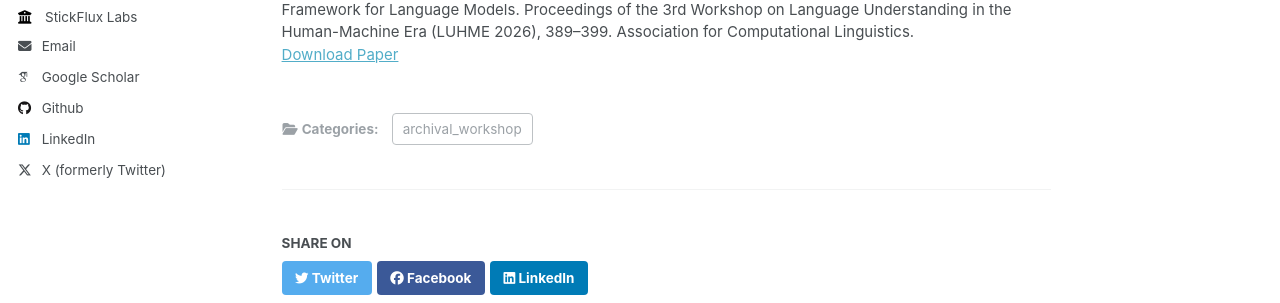
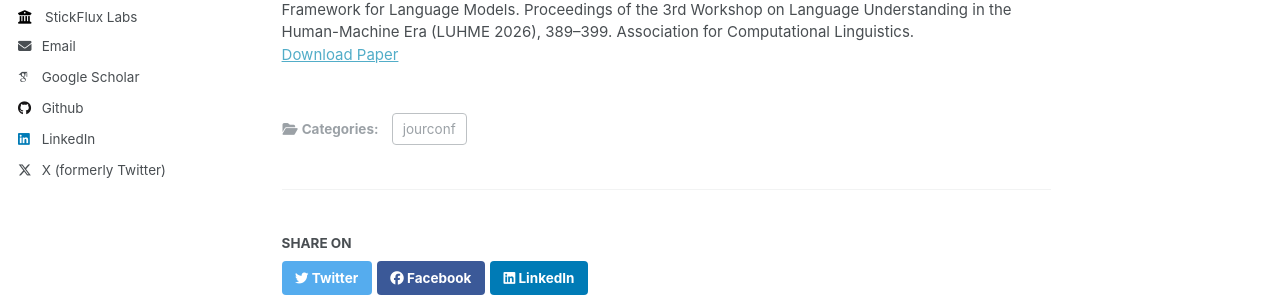
Before and after one commit to yananlong/yananlong.github.io, a Jekyll site: the page built from _publications/2026-sedimented-use-borrowed-competence.md, in a window 1280 px wide and 1221 px high. Shown: the part 413-716 px from the top of the window. Built offline with Jekyll 4.4.1, drawn with Linux system fonts in a browser that asks for light colours; some web fonts are replaced.

Commit message:
Group archival LUHME publication with journals and conferences

```diff
--- a/_publications/2026-sedimented-use-borrowed-competence.md
+++ b/_publications/2026-sedimented-use-borrowed-competence.md
@@ -1,7 +1,7 @@
 ---
 title: "Sedimented Use and Borrowed Competence: A Relational Framework for Language Models"
 collection: publications
-category: archival_workshop
+category: jourconf
 permalink: /publication/2026-sedimented-use-borrowed-competence
 excerpt: ''
 date: 2026-10-01
```
